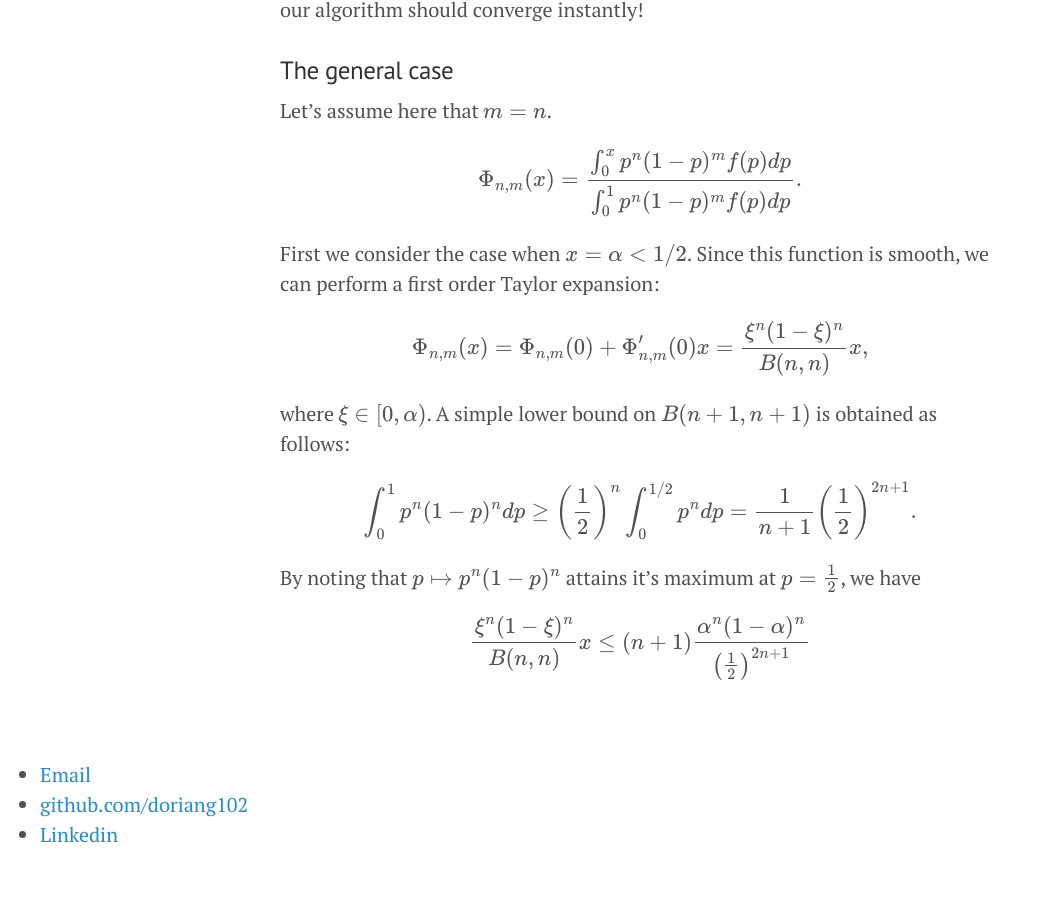
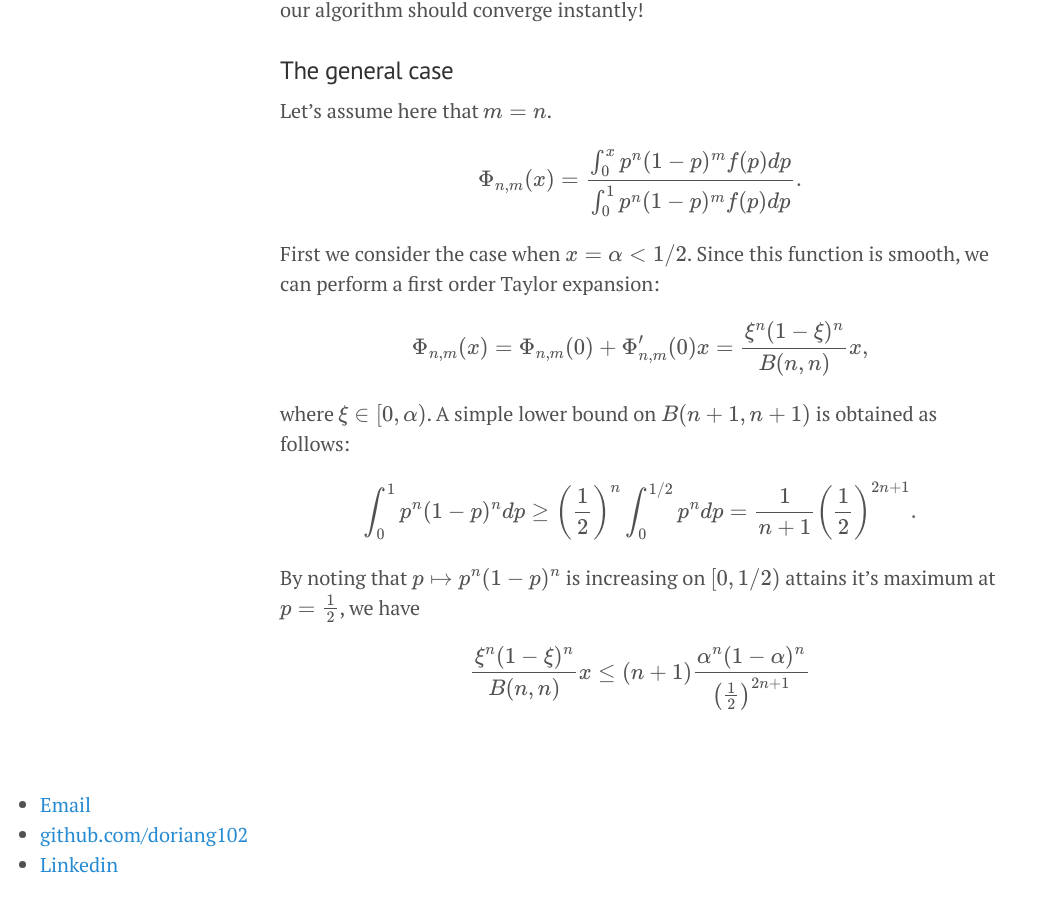
Before and after one commit to doriang102/doriang102.github.io, a Jekyll site: the page built from _posts/2017-06-10-hypothesis-testing-part-2.md, in a window 1280 px wide and 900 px high, scrolled down 2279 px. Shown: the whole window, without its empty margins (0-1038 px from the left). Built offline with Jekyll 4.4.1, drawn with Linux system fonts in a browser that asks for light colours; our own code applies the rules of GitHub Pages for plain Markdown files; formulas are drawn with MathJax 3; before the commit the page ends 3149 px from its top, so only the background shows below that.

Commit message:
Update 2017-06-10-hypothesis-testing-part-2.md

```diff
--- a/_posts/2017-06-10-hypothesis-testing-part-2.md
+++ b/_posts/2017-06-10-hypothesis-testing-part-2.md
@@ -73,6 +73,6 @@ where $$ \xi \in [0,\alpha)$$. A simple lower bound on $$B(n+1,n+1)$$ is obtaine
 
 $$ \int_0^1 p^n (1-p)^n dp \geq \left(\frac{1}{2}\right)^n\int_0^{1/2} p^ndp = \frac{1}{n+1} \left(\frac{1}{2}\right)^{2n+1}.$$
 
-By noting that $$p \mapsto p^n (1-p)^n$$ attains it's maximum at $$p = \frac{1}{2}$$, we have
+By noting that $$p \mapsto p^n (1-p)^n$$ is increasing on $$[0,1/2)$$ attains it's maximum at $$p = \frac{1}{2}$$, we have
 
 $$ \frac{\xi^n (1-\xi)^n}{B(n,n)}x \leq (n+1)\frac{\alpha^n (1-\alpha)^n}{\left(\frac{1}{2}\right)^{2n+1}}$$
```
